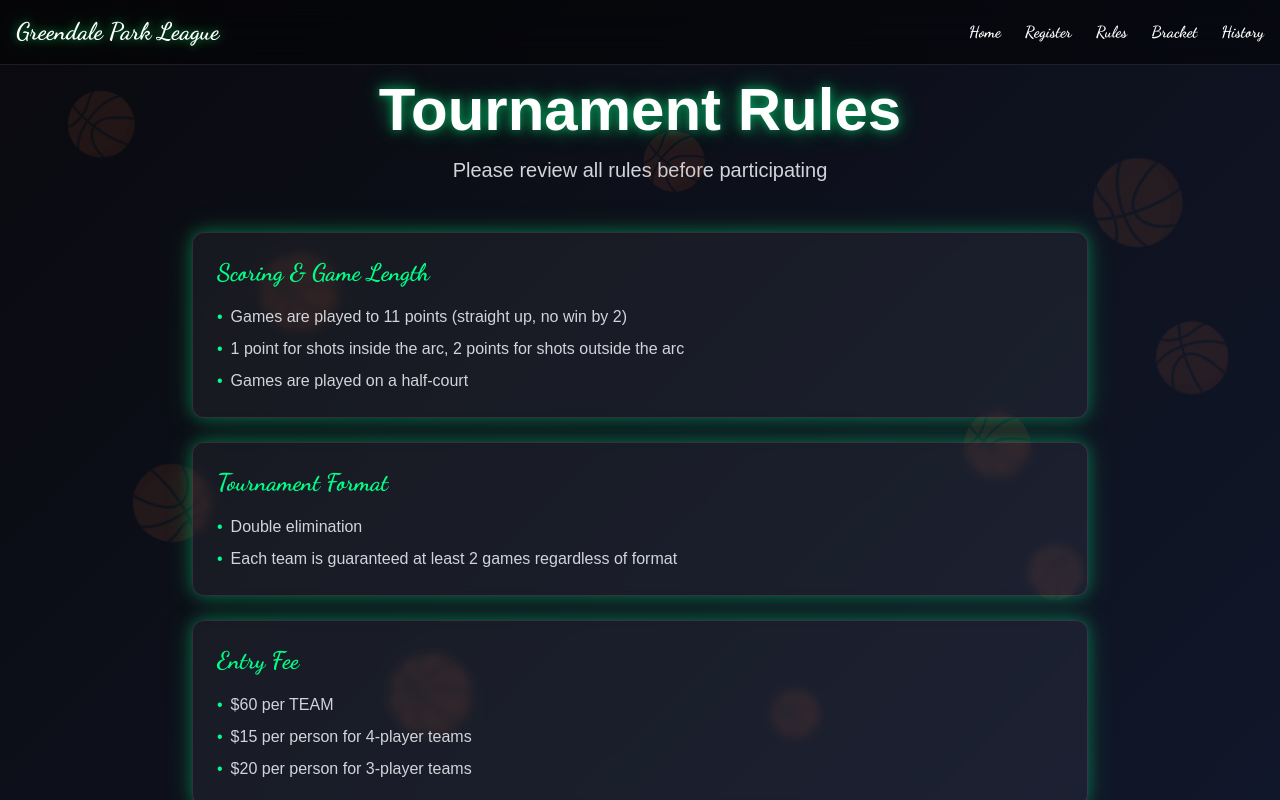
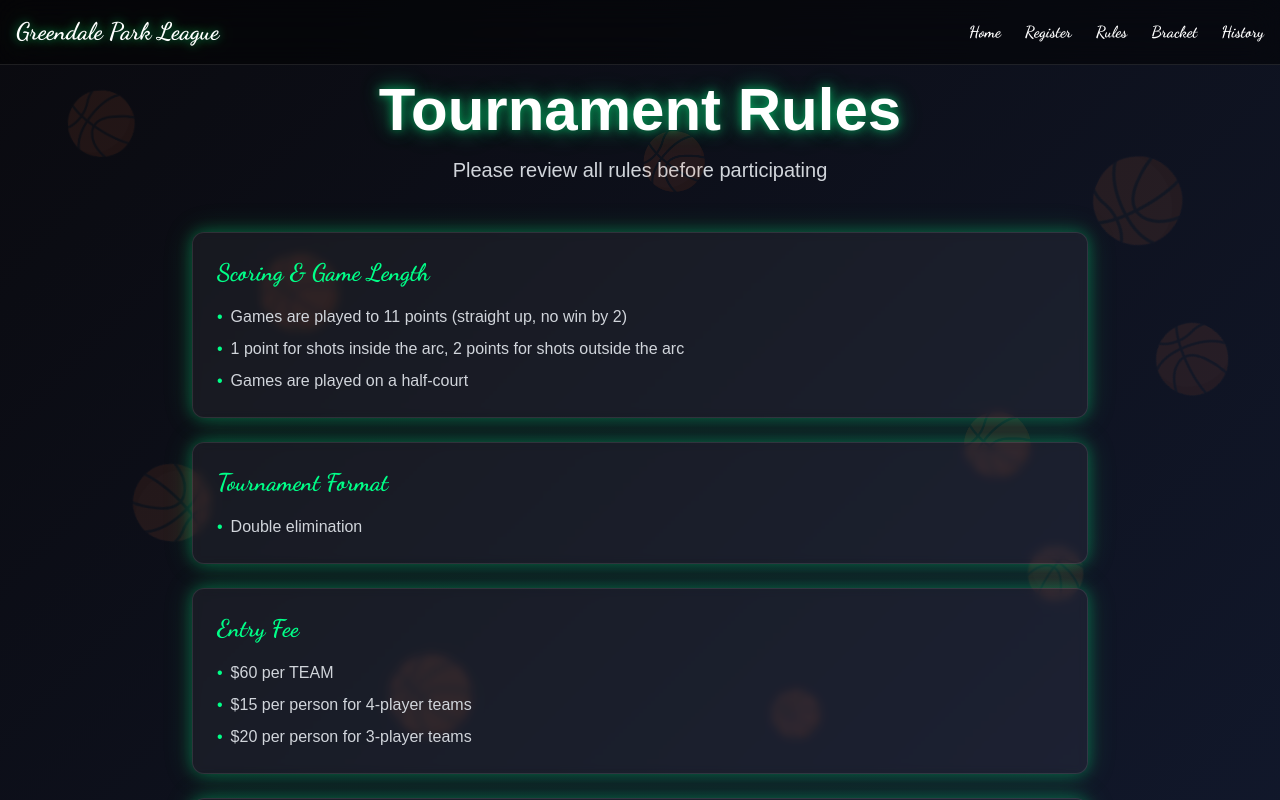
Before and after one commit to PaddrickL/GPL-Website, a Next.js app: page /rules in a window 1280 px wide. Shown: the top 800 px of the page. Built offline with nearby package versions, Linux system fonts and the light colour scheme.

Commit message:
Remove guaranteed games note from tournament format

```diff
--- a/app/rules/page.tsx
+++ b/app/rules/page.tsx
@@ -15,8 +15,7 @@ export default function Rules() {
     {
       title: "Tournament Format",
       items: [
-        "Double elimination",
-        "Each team is guaranteed at least 2 games regardless of format"
+        "Double elimination"
       ]
     },
     {
```
